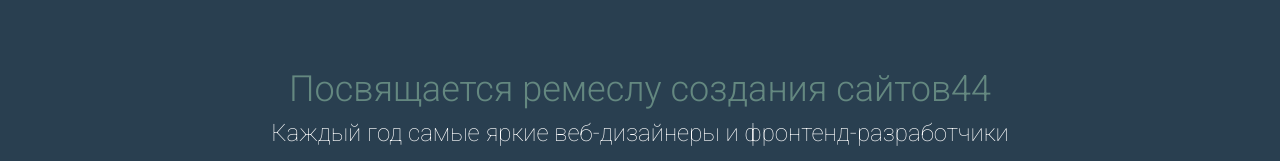
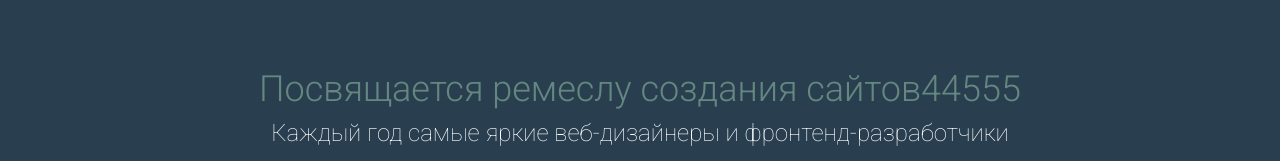
Before and after one commit to Kepkasovi/web, a plain HTML site: page web/index.html in a window 1280 px wide. Shown: the part 131-292 px from the top of the page. Drawn offline with Linux system fonts and the light colour scheme.

Commit message:
3 commit after clone

```diff
--- a/web/index.html
+++ b/web/index.html
@@ -27,7 +27,7 @@
   </header>
 
   <section class="hero container">
-    <h2 class="special daring">Посвящается ремеслу создания сайтов44</h2>
+    <h2 class="special daring">Посвящается ремеслу создания сайтов44555</h2>
     <p class="special">Каждый год самые яркие веб-дизайнеры и фронтенд-разработчики собираются в Чикаго,
        чтобы обсудить новейшие технологии. Присоединяйся к нам этим августом!</p>
 
```
